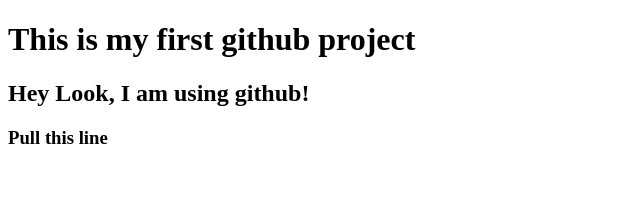
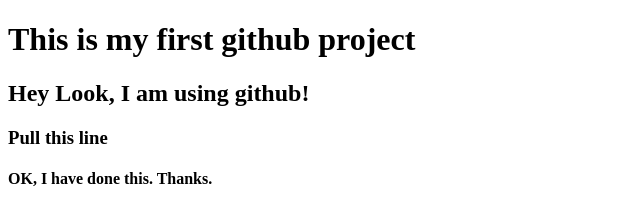
Before and after one commit to jubayerr/my-first-website, a plain HTML site: page index.html in a window 1280 px wide. Shown: the whole page, without its empty margins (0-640 px from the left). Drawn offline with Linux system fonts and the light colour scheme.

Commit message:
Ok agreement

```diff
--- a/index.html
+++ b/index.html
@@ -9,5 +9,6 @@
     <h1>This is my first github project</h1>
    <h2>Hey Look, I am using github!</h2>
     <h3>Pull this line</h3>
+    <h4>OK, I have done this. Thanks.</h4>
 </body>
 </html>
```
